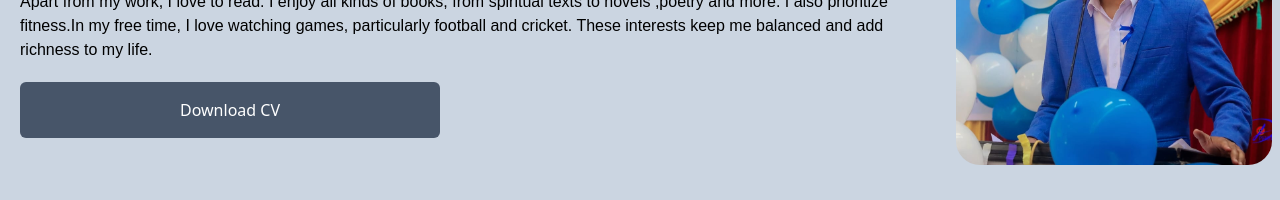
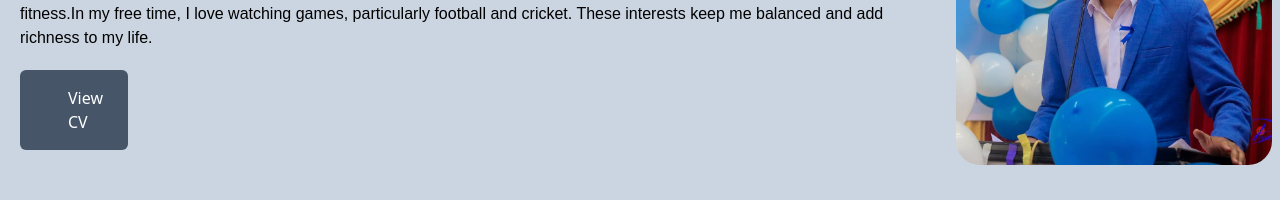
Before and after one commit to sagar-tandan/vesh_portfolio, a React (Vite) app: page / in a window 1280 px wide. Shown: the part 253-453 px from the top of the page. Built offline with nearby package versions, Linux system fonts and the light colour scheme; no server answers; the database is empty; a web font is replaced by a local one.

Commit message:
another update

```diff
--- a/src/pages/Home.jsx
+++ b/src/pages/Home.jsx
@@ -57,11 +57,11 @@ export default function Home() {
           </p>
 
 
-            <div className="w-1/2 md:mx-0 md:justify-start flex items-center justify-center mx-auto">
+            <div className="w-1/2 md:w-full md:mx-0 md:justify-start flex items-center justify-center mx-auto">
             <a href={cv} target="_blank" rel="noreferrer ">
 
-            <button className="bg-slate-600 rounded-md w-full py-4 px-12 md:px-40 text-white  active:bg-slate-800 hover:bg-slate-700 transition-all duration-300 ease-in-out ">
-              Download CV
+            <button className="bg-slate-600 rounded-md w-full md:w-[70%] py-4 px-12 text-white  active:bg-slate-800 hover:bg-slate-700 transition-all duration-300 ease-in-out ">
+              View CV
             </button>
             </a>
             </div>
```
